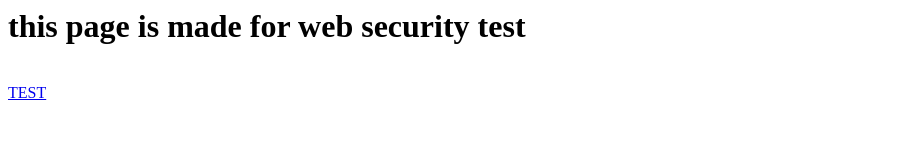
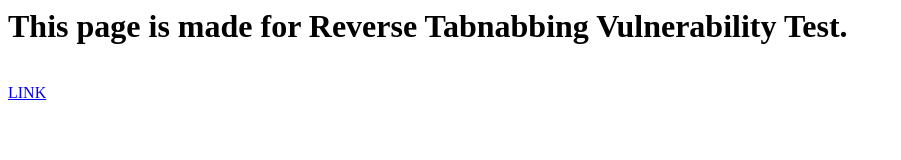
Before and after one commit to ninzacode/SECURITY_TEST, a plain HTML site: page index.html in a window 1280 px wide. Shown: the whole page, without its empty margins (0-901 px from the left). Drawn offline with Linux system fonts and the light colour scheme.

Commit message:
Update index.html

```diff
--- a/index.html
+++ b/index.html
@@ -3,8 +3,8 @@
 ninzacode security
 </title>
 <body>
-  <h1>this page is made for web security test</h1>
+  <h1>This page is made for Reverse Tabnabbing Vulnerability Test.</h1>
   <br>
-  <a href="https://ninzacode.github.io/security_test/reverse_tabnabbing.html" target="_blank">TEST</a>
+  <a href="https://ninzacode.github.io/security_test/reverse_tabnabbing.html" target="_blank">LINK</a>
 </body>
 </html>
```
